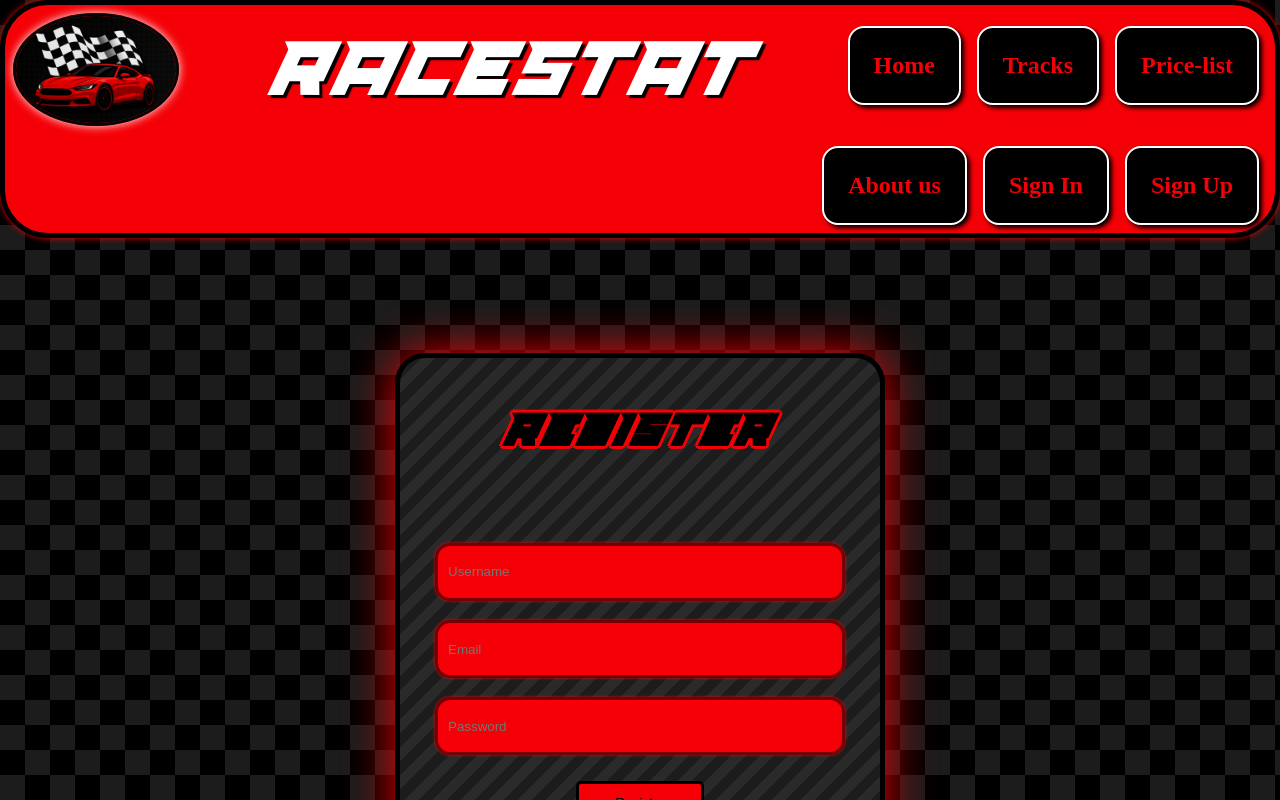
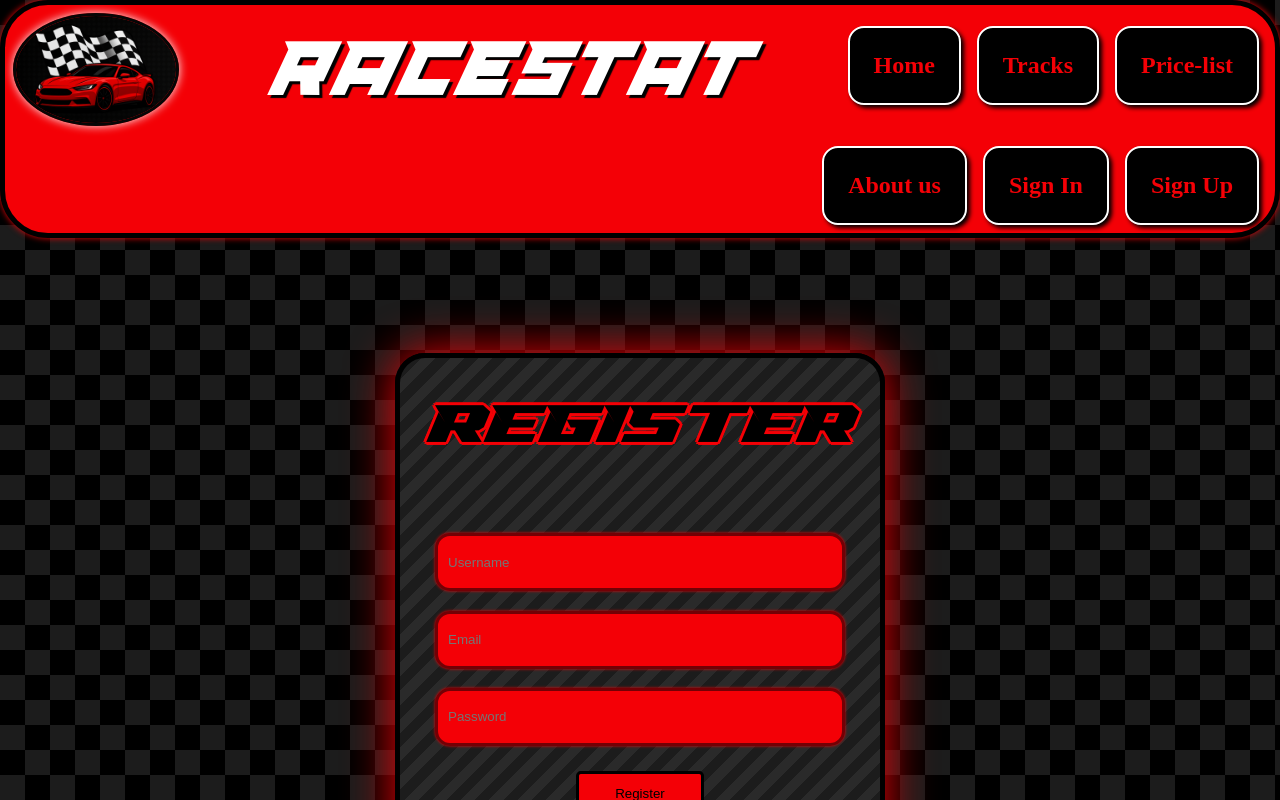
Before and after one commit to bb305496/RaceStat, a React (Create React App) app in the folder frontend/: page /signup in a window 1280 px wide. Shown: the top 800 px of the page. Built offline with nearby package versions, Linux system fonts and the light colour scheme.

Commit message:
New font

```diff
--- a/frontend/src/CSS/RegisterAndLogin.css
+++ b/frontend/src/CSS/RegisterAndLogin.css
@@ -1,6 +1,11 @@
 @font-face {
     font-family: 'Race';
     src: url('../Fonts/SpeedRunDemoRegular.ttf');
+}
+
+@font-face {
+    font-family: 'Race1';
+    src: url('../Fonts/RacingEngine-Sharps.otf');
 }
 
 body {
@@ -48,8 +53,8 @@ body {
 }
 
 .register-text{
-    font-family: 'Race';
-    font-size: 2rem;
+    font-family: 'Race1';
+    font-size: 1.6rem;
     text-shadow:
             -2px -2px 0 #f40006,
             2px -2px 0 #f40006,
@@ -62,7 +67,7 @@ body {
 }
 
 .message-text.success {
-    font-family: 'Race';
+    font-family: 'Race1';
     font-size: 2rem;
     text-shadow:
             -2px -2px 0 rgba(0, 220, 0, 0.53),
@@ -76,7 +81,7 @@ body {
 }
 
 .message-text.error {
-    font-family: 'Race';
+    font-family: 'Race1';
     font-size: 2rem;
     text-shadow:
             -2px -2px 0 #f40006,
```
Also changed, not shown: frontend/src/Fonts/RacingEngine-Sharps.otf (added).
